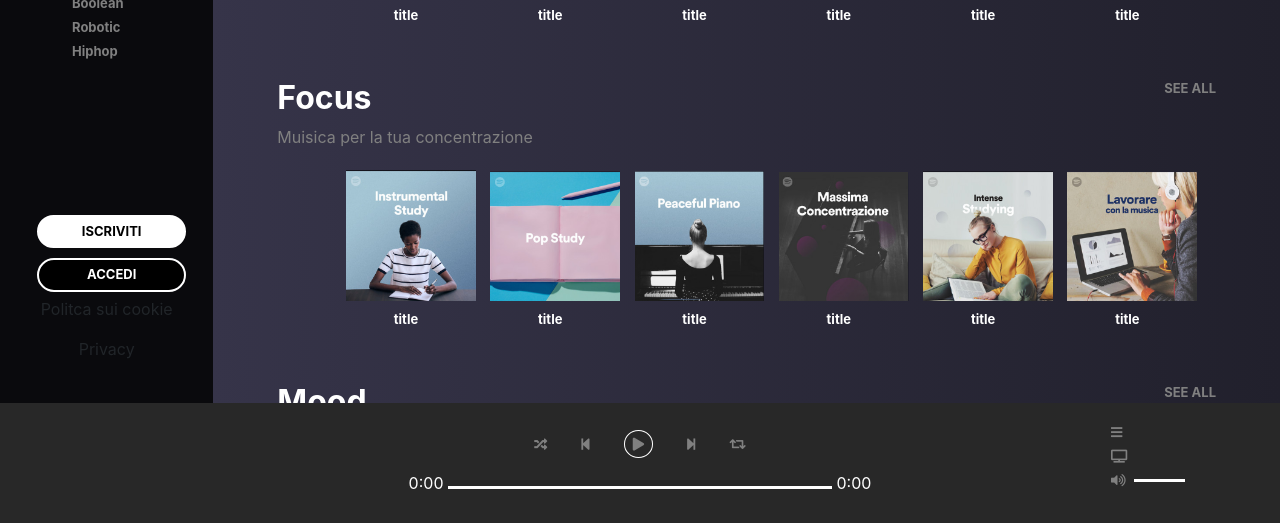
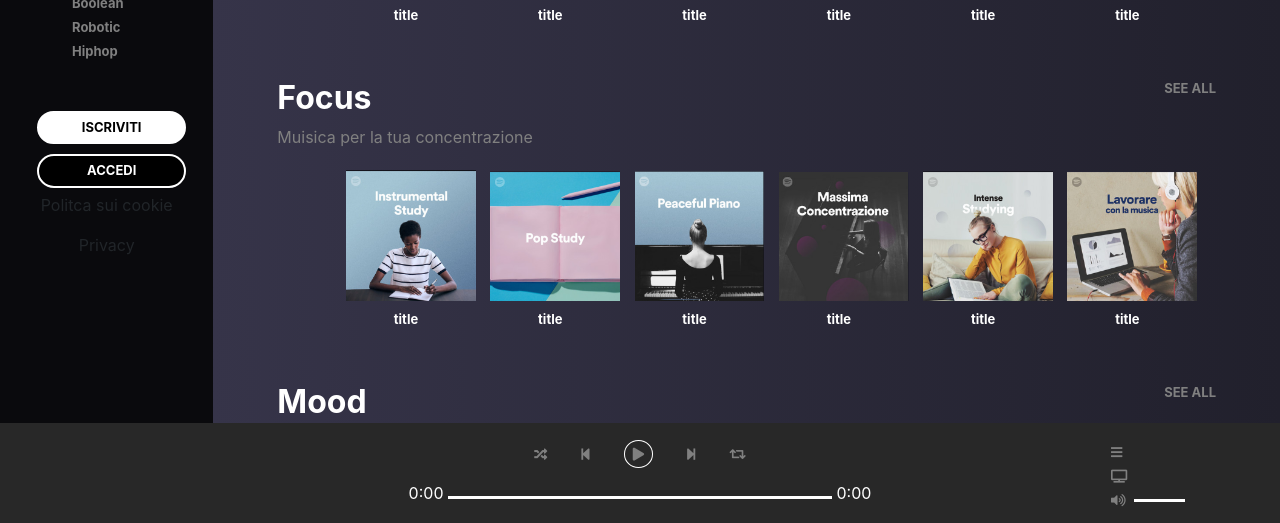
Before and after one commit to vonaxl/html-css-spotifyweb, a plain HTML site: page index.html in a window 1280 px wide. Shown: the part 277-800 px from the top of the page. Drawn offline with nearby package versions, Linux system fonts and the light colour scheme.

Commit message:
playing with position fixed. still to debug

```diff
--- a/css/master.css
+++ b/css/master.css
@@ -41,7 +41,10 @@ body{
 
 /* leftbox */
 #leftbox{
-  max-height: 85vh ;
+  position: fixed;
+  left: 0;
+  top: 0;
+  max-height: calc(100% - 100px) ;
   background-color: #0A0A0D;
   display: flex;
   flex-flow: column;
@@ -104,7 +107,10 @@ body{
 }
 
 #rightbox{
-  max-height: 85vh;
+  position: fixed;
+  top: 0;
+  right: 0;
+  max-height: calc(100% - 100px);
   overflow-y: auto;
   background-image: linear-gradient(to right, #363449, #21202C);
 }
@@ -159,8 +165,7 @@ body{
   right: 0;
   bottom: 0;
   color: white;
-  max-height: 15vh;
-  overflow: hidden;
+  max-height: 100px;
   padding: 1rem;
   background: #282828;
 }
```
